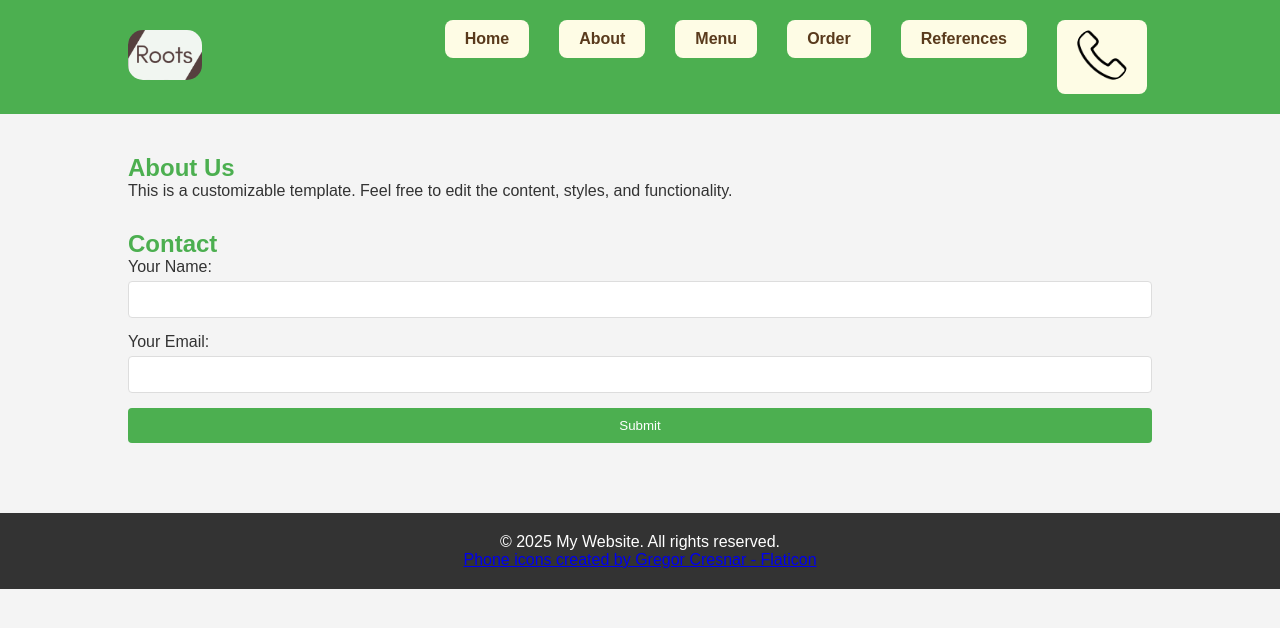
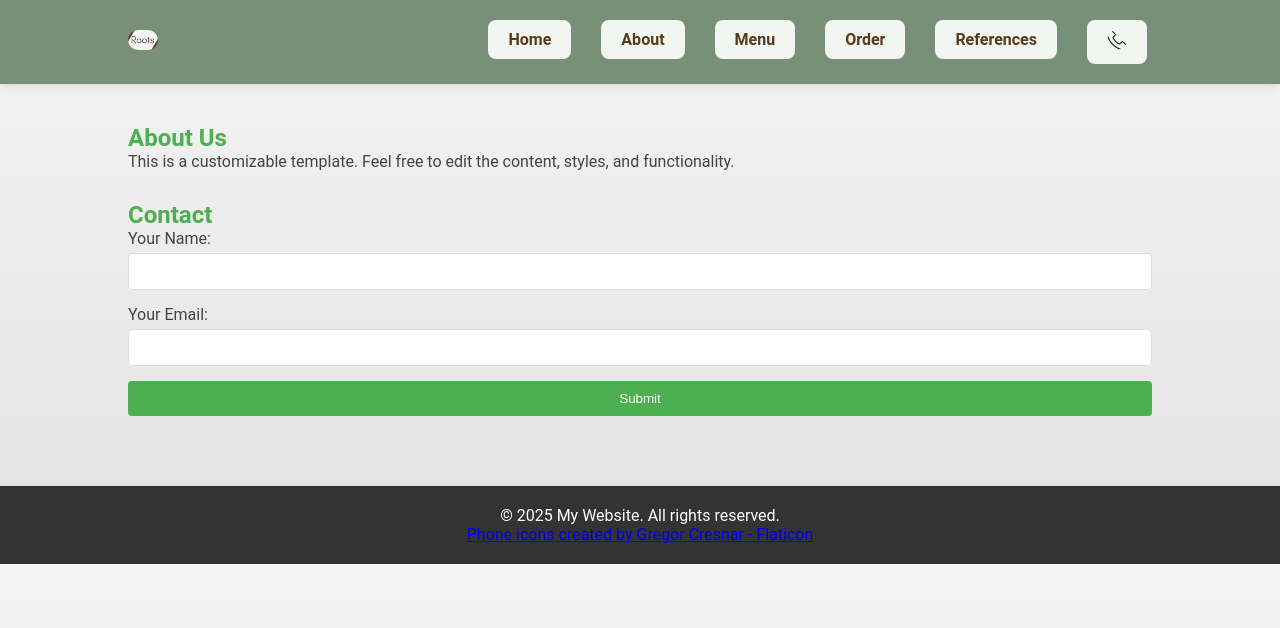
Before and after one commit to SrijanRC/Webmaster, a plain HTML site: page WebmasterMain/index.html in a window 1280 px wide. Drawn offline with Linux system fonts and the light colour scheme.

Commit message:
modified

```diff
--- a/WebmasterMain/css/style.css
+++ b/WebmasterMain/css/style.css
@@ -6,15 +6,22 @@
 }
 
 body {
-  font-family: Arial, sans-serif;
-  background-color: #f4f4f4;
-  color: #333;
+  font-family: 'Roboto', Arial, sans-serif;
+  background: linear-gradient(to bottom, #f4f4f4, #e2e2e2);
+  color: #444;
+  scroll-behavior: smooth;
 }
 
 /* Header Styles */
 header {
-  background-color: #4CAF50;
+  background-color: #789077;
   padding: 20px 0;
+  position: sticky;
+  width: 100%;
+  top: 0;
+  z-index: 1000;
+  box-shadow: 0 2px 10px rgba(0, 0, 0, 0.1);
+  transition: background-color 0.3s ease;
 }
 
 .header-container {
@@ -24,7 +31,7 @@ header {
 }
 
 .logo img {
-  height: 50px;
+  height: 20px;
   border-radius: 15px;
 }
 
@@ -45,7 +52,7 @@ nav ul li a {
     color: rgb(89, 58, 28);
     text-decoration: none;
     font-weight: bold;
-    background-color: #fefce5;
+    background-color: #F1F6F1;
     border-radius: 8px;
     transition: background-color 0.3s ease, transform 0.2s ease;
 }
@@ -57,7 +64,7 @@ nav ul li a:hover {
 }
 
 nav ul li a img {
-  height: 50px;
+  height: 20px;
   border-radius: 15px;
 }
 
```
